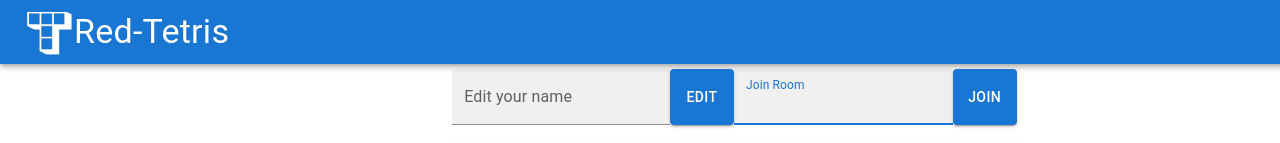
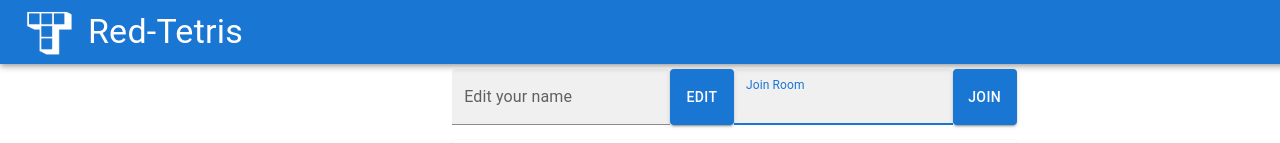
Before and after one commit to Martydl/red-tetris, a React (Vite) app in the folder client/: page / in a window 1280 px wide. Shown: the top 143 px of the page. Built offline with nearby package versions, Linux system fonts and the light colour scheme; no server answers.

Commit message:
moved app name

```diff
--- a/client/src/components/TetrisAppBar.tsx
+++ b/client/src/components/TetrisAppBar.tsx
@@ -27,7 +27,12 @@ export default function TetrisAppBar() {
               alt="tetris_logo"
               onClick={handleLogoClick}
             />
-            <Typography variant="h4" component="div" sx={{ flexGrow: 1 }}>
+            <Typography
+              style={{ paddingLeft: "1%" }}
+              variant="h4"
+              component="div"
+              sx={{ flexGrow: 1 }}
+            >
               Red-Tetris
             </Typography>
             {playerName}
```
